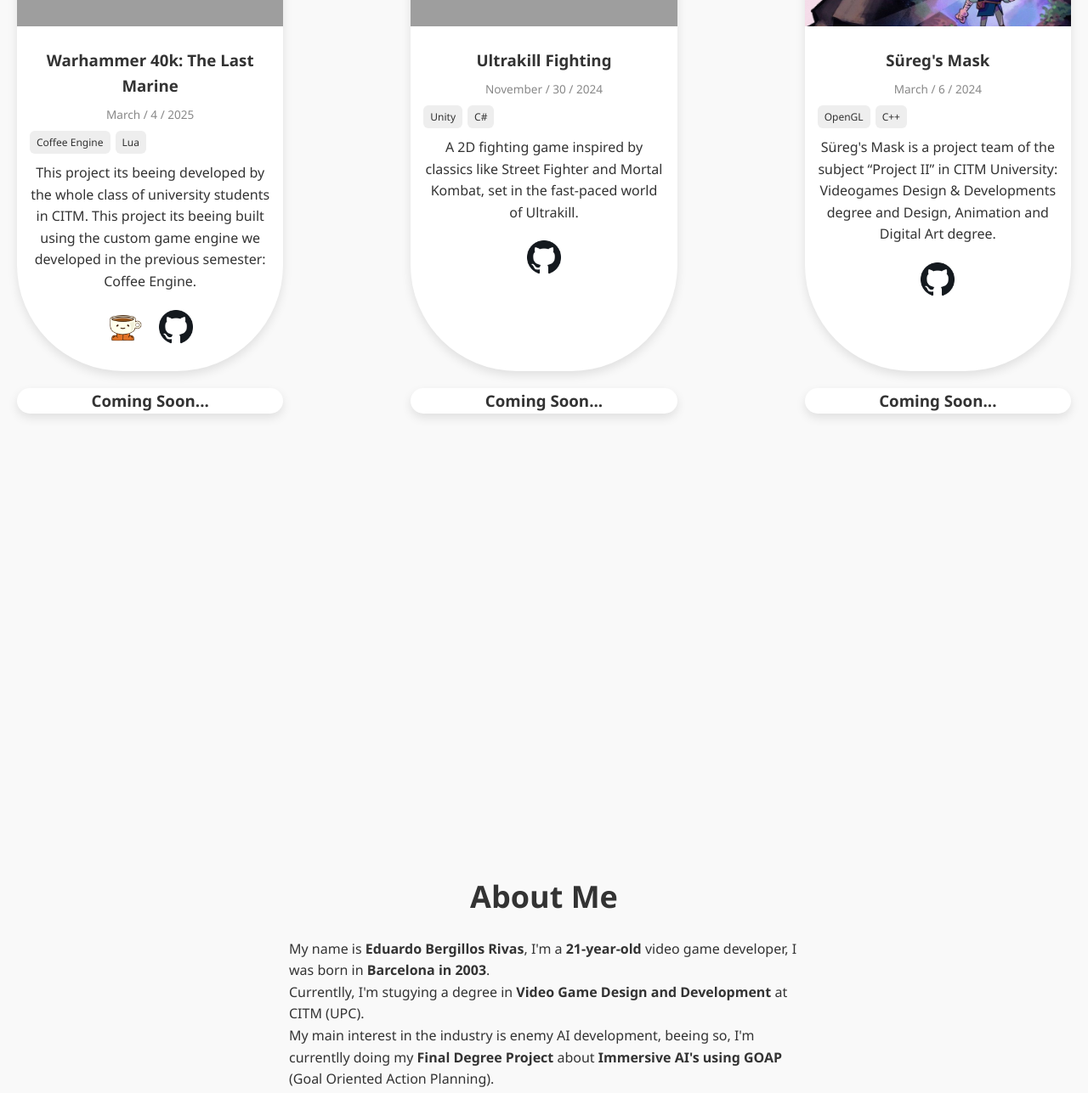
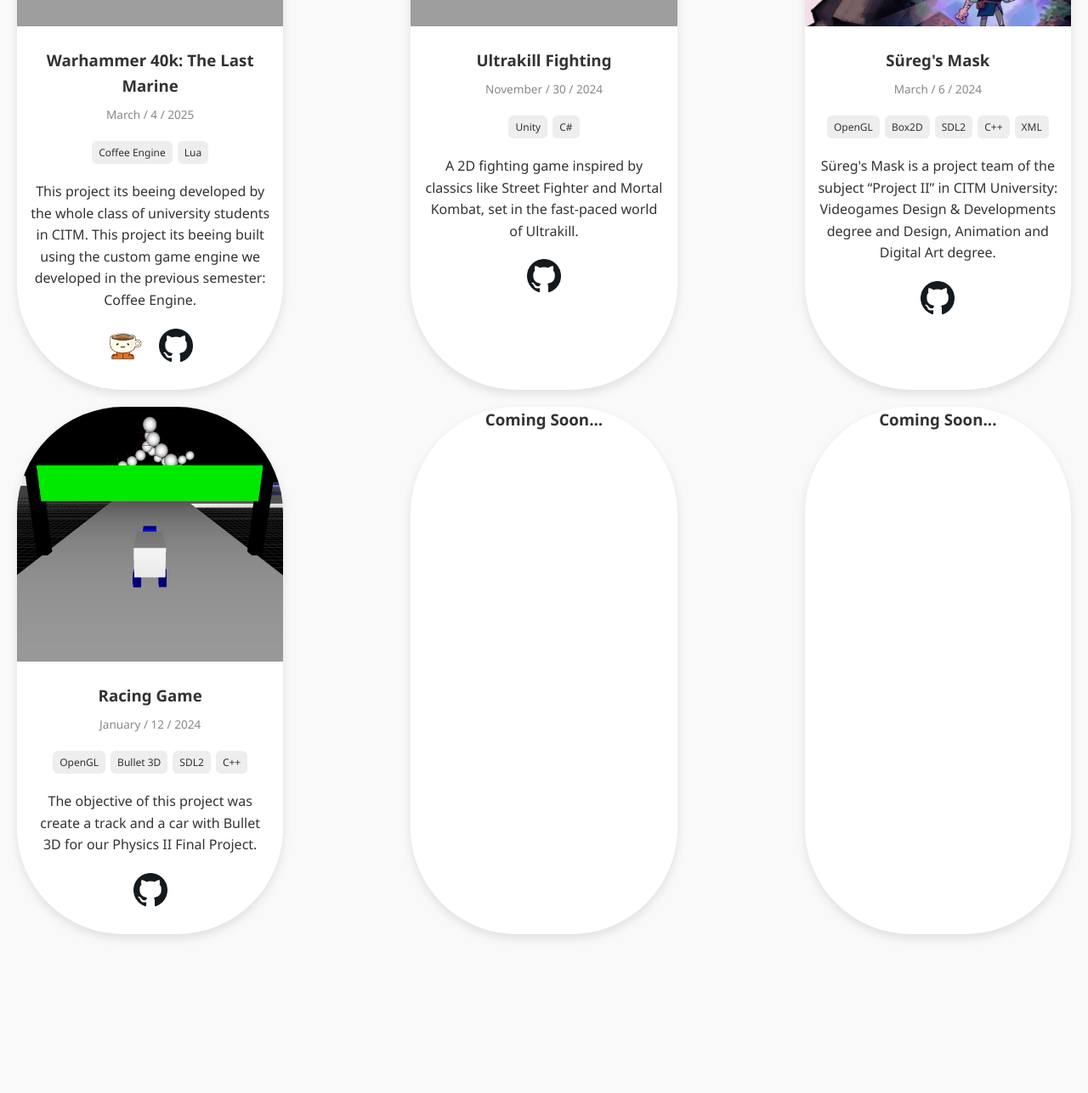
Before and after one commit to eduardobr33/eduardobr33.github.io, a plain HTML site: page index.html in a window 1280 px wide. Shown: the part 1560-2847 px from the top of the page at 85% size. Drawn offline with Linux system fonts and the light colour scheme; grey boxes are pictures that could not be loaded.

Commit message:
Project Racing Game

```diff
--- a/index.html
+++ b/index.html
@@ -33,6 +33,8 @@
     <section id="projects" class="section">
         <h2>Projects</h2>
         <div class="projects-grid">
+
+            <!-- W40K-TLM -->
             <div class="project">
                 <img src="img/w40k-the-last-marine-img-0.png" alt="Warhammer 40k: The Last Marine image" />
                 <div class="project-content">
@@ -56,6 +58,8 @@
                     </div>
                 </div>
             </div>
+
+            <!-- ULTRAKILL-FIGHTING -->
             <div class="project">
                 <img src="img/ultrakill-img-0.png" alt="Ultrakill Fighting image" />
                 <div class="project-content">
@@ -73,22 +77,19 @@
                     </div>
                 </div>
             </div>
-            <div
-                class="project"
-                onmouseover="startSlider('slider-süregs-mask', true)"
-                onmouseout="stopSlider('slider-süregs-mask', 'img/süregs-mask-img-0.jpg')"
-            >
-                <img
-                    id="slider-süregs-mask"
-                    src="img/süregs-mask-img-0.jpg"
-                    alt="Süreg's Mask image"
-                />
+
+            <!-- SÜREG'S MASK -->
+            <div class="project" onmouseover="startSlider('slider-süregs-mask', true)" onmouseout="stopSlider('slider-süregs-mask', 'img/süregs-mask-img-0.jpg')">
+                <img id="slider-süregs-mask" src="img/süregs-mask-img-0.jpg" alt="Süreg's Mask image" />
                 <div class="project-content">
                     <h3>Süreg's Mask</h3>
                     <p class="project-date">March / 6 / 2024</p>
                     <div class="project-tags">
                         <span>OpenGL</span>
+                        <span>Box2D</span>
+                        <span>SDL2</span>
                         <span>C++</span>
+                        <span>XML</span>
                     </div>
                     <p>Süreg's Mask is a project team of the subject “Project II” in CITM University: Videogames Design & Developments degree and Design, Animation and Digital Art degree.</p>
                     <div class="project-links">
@@ -98,15 +99,36 @@
                     </div>
                 </div>
             </div>
+
+            <!-- RACING GAME -->
+            <div class="project">
+                <img src="img/racing-game-img-0.png" alt="Racing Game image" />
+                <div class="project-content">
+                    <h3>Racing Game</h3>
+                    <p class="project-date">January / 12 / 2024</p>
+                    <div class="project-tags">
+                        <span>OpenGL</span>
+                        <span>Bullet 3D</span>
+                        <span>SDL2</span>
+                        <span>C++</span>
+                    </div>
+                    <p>The objective of this project was create a track and a car with Bullet 3D for our Physics II Final Project.</p>
+                    <div class="project-links">
+                        <a href="https://github.com/Duding-Games/Project-Race-Fisica-II" target="_blank">
+                            <img src="img/github.png" alt="Racing Game Mask" />
+                        </a>
+                    </div>
+                </div>
+            </div>
+
             <div class="project">
                 <h3>Coming Soon...</h3>
             </div>
+
             <div class="project">
                 <h3>Coming Soon...</h3>
             </div>
-            <div class="project">
-                <h3>Coming Soon...</h3>
-            </div>
+
         </div>
     </section>
 
--- a/style.css
+++ b/style.css
@@ -107,7 +107,9 @@ nav ul li a {
     display: flex;
     flex-wrap: wrap;
     gap: 6px;
-    margin-bottom: 10px;
+    justify-content: center;
+    margin-top: 20px;
+    margin-bottom: 20px;
 }
 
 .project-tags span {
```
Also changed, not shown: img/racing-game-img-0.png (added).
